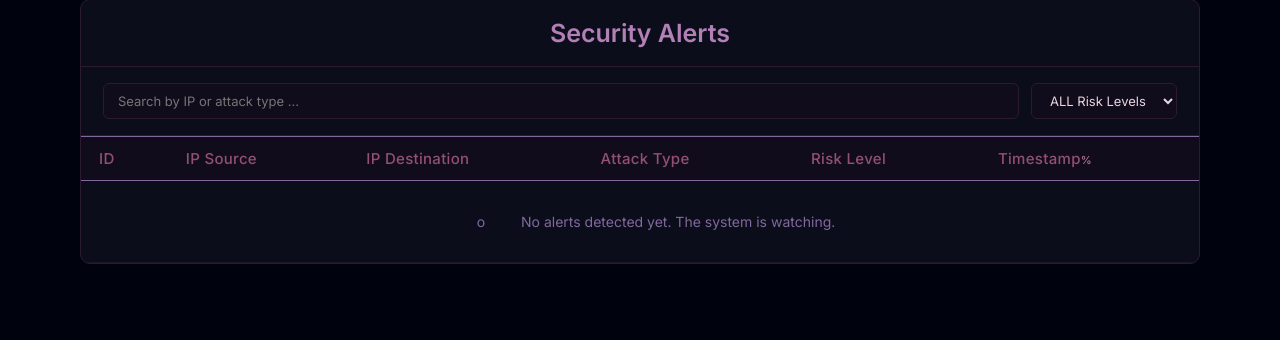
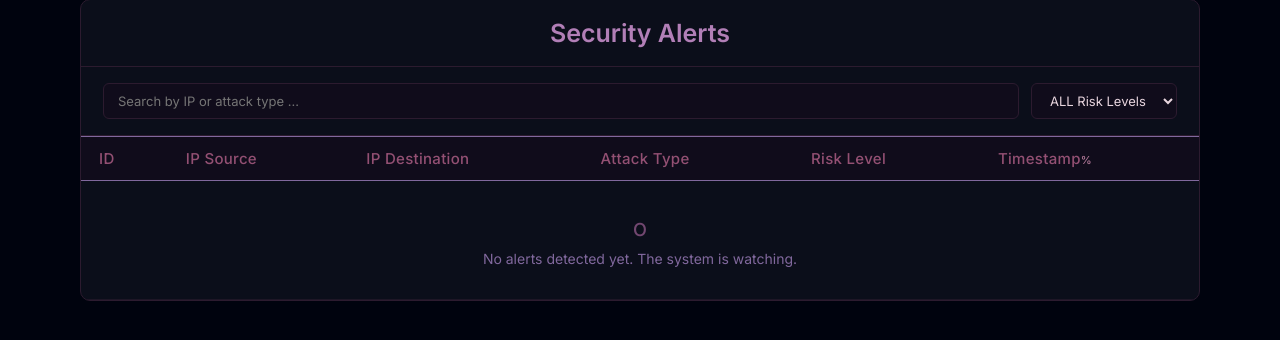
Before and after one commit to Wahiba-Labrini/nids-project, a Flask app: page / in a window 1280 px wide. Shown: the part 315-655 px from the top of the page. Run offline with Flask 3, Linux system fonts and the light colour scheme; data that the repository does not hold is empty.

Commit message:
fix: correct empty-state icon class name

```diff
--- a/web_dashboard/templates/index.html
+++ b/web_dashboard/templates/index.html
@@ -88,7 +88,7 @@
                         {% else %}
                         <tr>
                             <td colspan="6" class="empty-state">
-                                <span class="empty-state">o</span>
+                                <span class="empty-icon">o</span>
                                 No alerts detected yet. The system is watching.
                             </td>
                         </tr>
```
